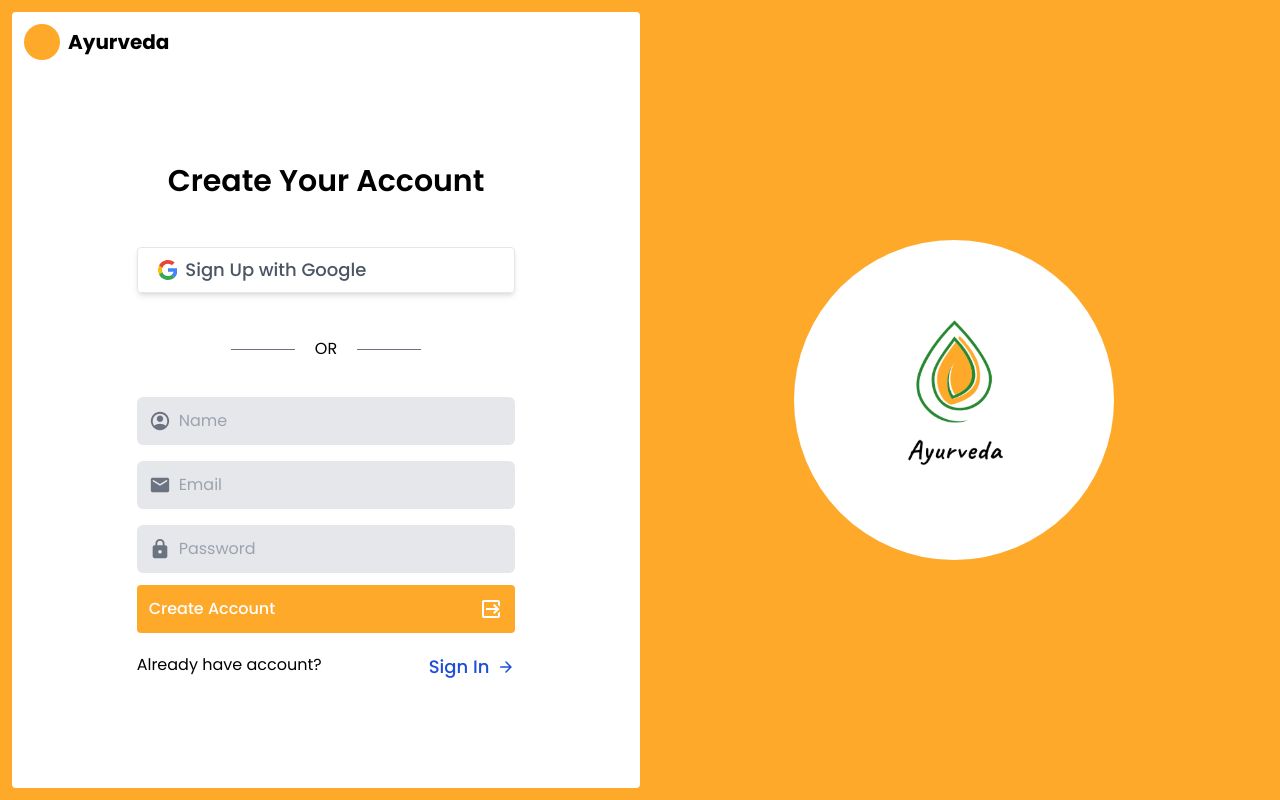
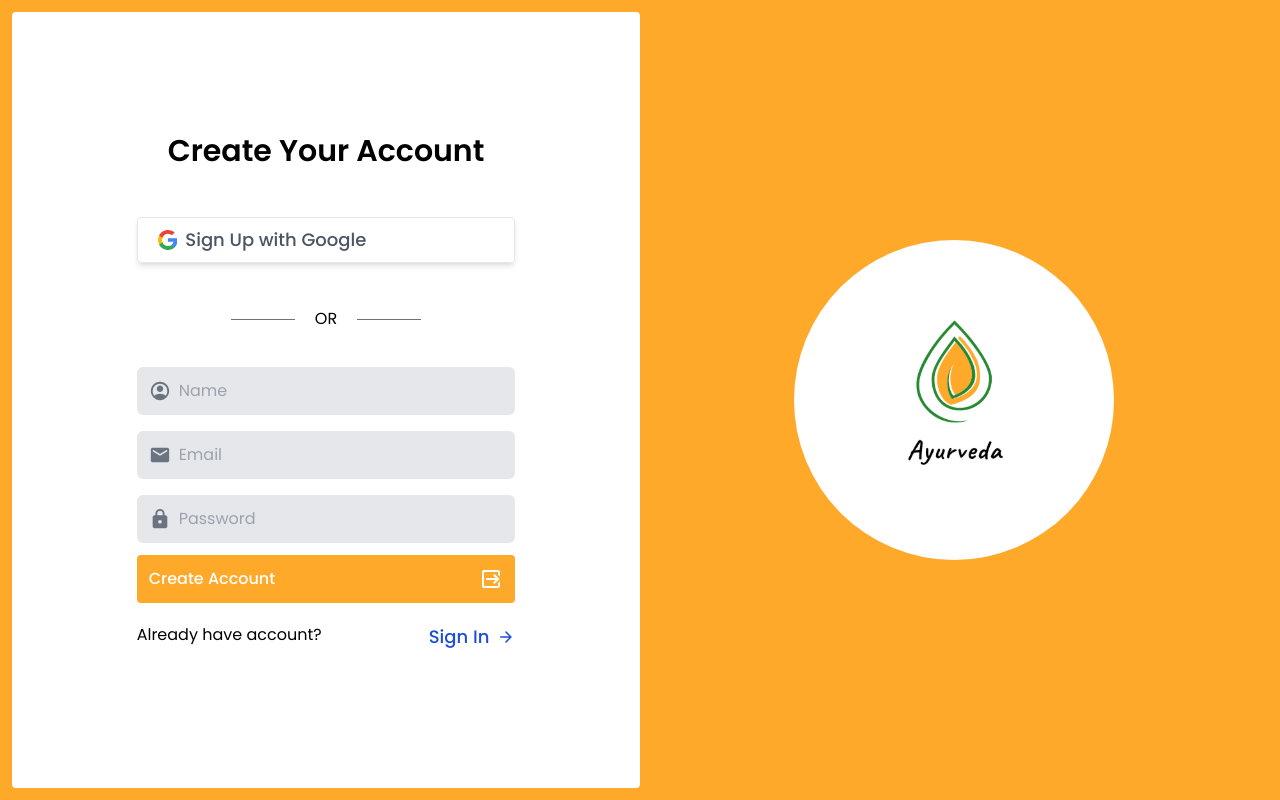
Before and after one commit to kirtanchandak/heggzpear-hackthisfall, a React (Create React App) app: page /signup in a window 1280 px wide. Built offline with nearby package versions, Linux system fonts and the light colour scheme.

Commit message:
Commit Readme

```diff
--- a/src/components/SignUp.jsx
+++ b/src/components/SignUp.jsx
@@ -47,10 +47,6 @@ function SignUp() {
     <>
       <div className="bg-primary-500 flex flex-col lg:flex-row  h-full lg:h-screen p-3">
         <div className=" w-full lg:w-1/2 bg-grey-lighter flex rounded flex-col order-2 lg:order-1 bg-white">
-          <div className="flex justify-start space-x-2 p-3 items-center">
-            <div className="bg-primary-500 h-9 w-9 rounded-full"></div>
-            <h2 className="text-xl font-bold font-Caveat">Ayurveda</h2>
-          </div>
           <div className="w-full lg:w-4/6 mx-auto flex-1 flex flex-col items-center justify-center px-5">
             <h1 className="mb-8 text-3xl text-center font-semibold">
               Create Your Account
```
Also changed, not shown: 2 other files (tests, documents, lock files or other folders).
